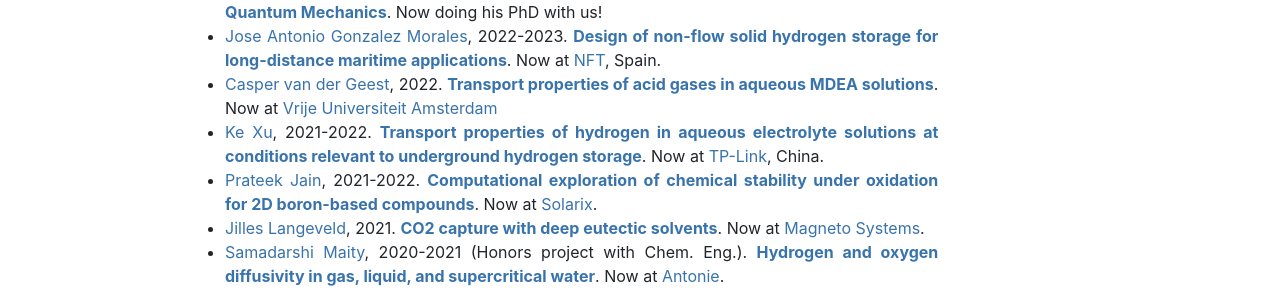
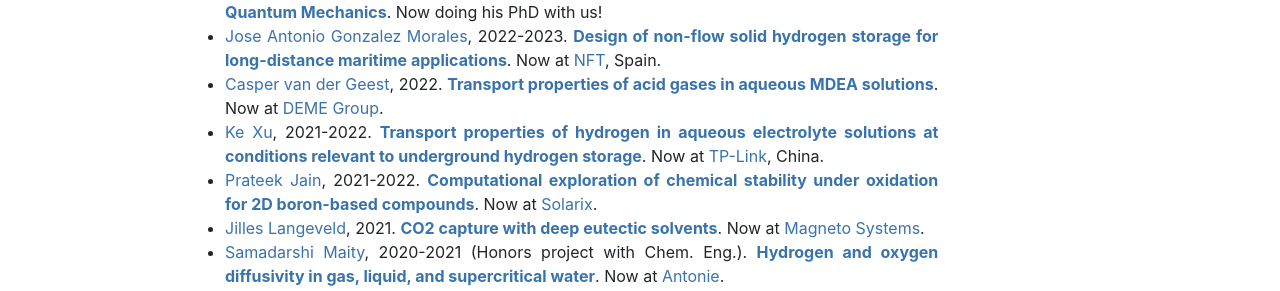
Before and after one commit to omoultosEthTuDelft/web, a Jekyll site: the page built from alumni/index.md, in a window 1280 px wide and 900 px high, scrolled down 995 px. Shown: the part 162-453 px from the top of the window. Built offline with Jekyll 4.4.1, drawn with Linux system fonts in a browser that asks for light colours.

Commit message:
Update Casper van der Geest's position to DEME Group
Co-Authored-By: Claude Fable 5 <noreply@anthropic.com>

```diff
--- a/alumni/index.md
+++ b/alumni/index.md
@@ -38,7 +38,7 @@ https://repository.tudelft.nl/record/uuid:2839134b-9631-477c-aafb-3a0fecf49b6c).
 - [Camiel Grevet](https://www.linkedin.com/in/camiel-grevet-71b73674/), 2022-2023. [<strong>Engineering Design of a Modular Hydrogen Production System</strong>](https://repository.tudelft.nl/islandora/object/uuid:0aed6be5-c2d3-4baa-9e3d-2e9f87f4b0b0). Now at [JOA Air Solutions](https://joaairsolutions.com/).
 - [Vladimir Jelle Lagerweij](https://www.linkedin.com/in/vladimir-jelle-lagerweij-21654021b/?originalSubdomain=nl), 2022-2023. [<strong>Quantum to Transport: Modeling Transport Properties of Aqueous Potassium Hydroxide by Machine Learning Molecular Force Fields from Quantum Mechanics</strong>](https://repository.tudelft.nl/record/uuid:e9bd79ef-741c-4cc6-ae0a-a2f873086195). Now doing his PhD with us!
 - [Jose Antonio Gonzalez Morales](https://www.linkedin.com/in/josé-antonio-gonzález-morales-/?originalSubdomain=es), 2022-2023. [<strong>Design of non-flow solid hydrogen storage for long-distance maritime applications</strong>](https://repository.tudelft.nl/islandora/object/uuid%3Afe711671-afe6-4f0d-8dea-e52e14e3c820). Now at [NFT](https://www.linkedin.com/company/new-future-on-track/), Spain.
-- [Casper van der Geest](https://www.linkedin.com/in/caspervandergeest/?originalSubdomain=nl), 2022. <strong><a href="../assets/tempPublications/84.pdf">Transport properties of acid gases in aqueous MDEA solutions</a></strong>. Now at [Vrije Universiteit Amsterdam](https://vu.nl/nl)
+- [Casper van der Geest](https://www.linkedin.com/in/caspervandergeest/?originalSubdomain=nl), 2022. <strong><a href="../assets/tempPublications/84.pdf">Transport properties of acid gases in aqueous MDEA solutions</a></strong>. Now at [DEME Group](https://www.deme-group.com).
 - [Ke Xu](https://www.linkedin.com/in/ke-xu-a339731a3/), 2021-2022. <strong><a href="../assets/tempPublications/74.pdf">Transport properties of hydrogen in aqueous electrolyte solutions at conditions relevant to underground hydrogen storage</a></strong>. Now at [TP-Link](https://www.tp-link.com/nl/about-us/corporate-profile/), China.
 - [Prateek Jain](https://www.linkedin.com/in/prateek-jain-matsci/?originalSubdomain=nl), 2021-2022. [<strong>Computational exploration of chemical stability under oxidation for 2D boron-based compounds</strong>](https://repository.tudelft.nl/islandora/object/uuid%3Aaf187790-12a7-438b-bd49-9806104077aa). Now at [Solarix](https://solarix-solar.com/?utm_source=linkedin&utm_medium=social&utm_campaign=custom_button).
 - [Jilles Langeveld](https://www.linkedin.com/in/jilles-langeveld/?originalSubdomain=nl), 2021. <strong> <a href="../assets/publications/66.Dawass_JPCB_2022_126_3572.pdf">CO2 capture with deep eutectic solvents</a></strong>. Now at [Magneto Systems](https://magneto.systems).
```
